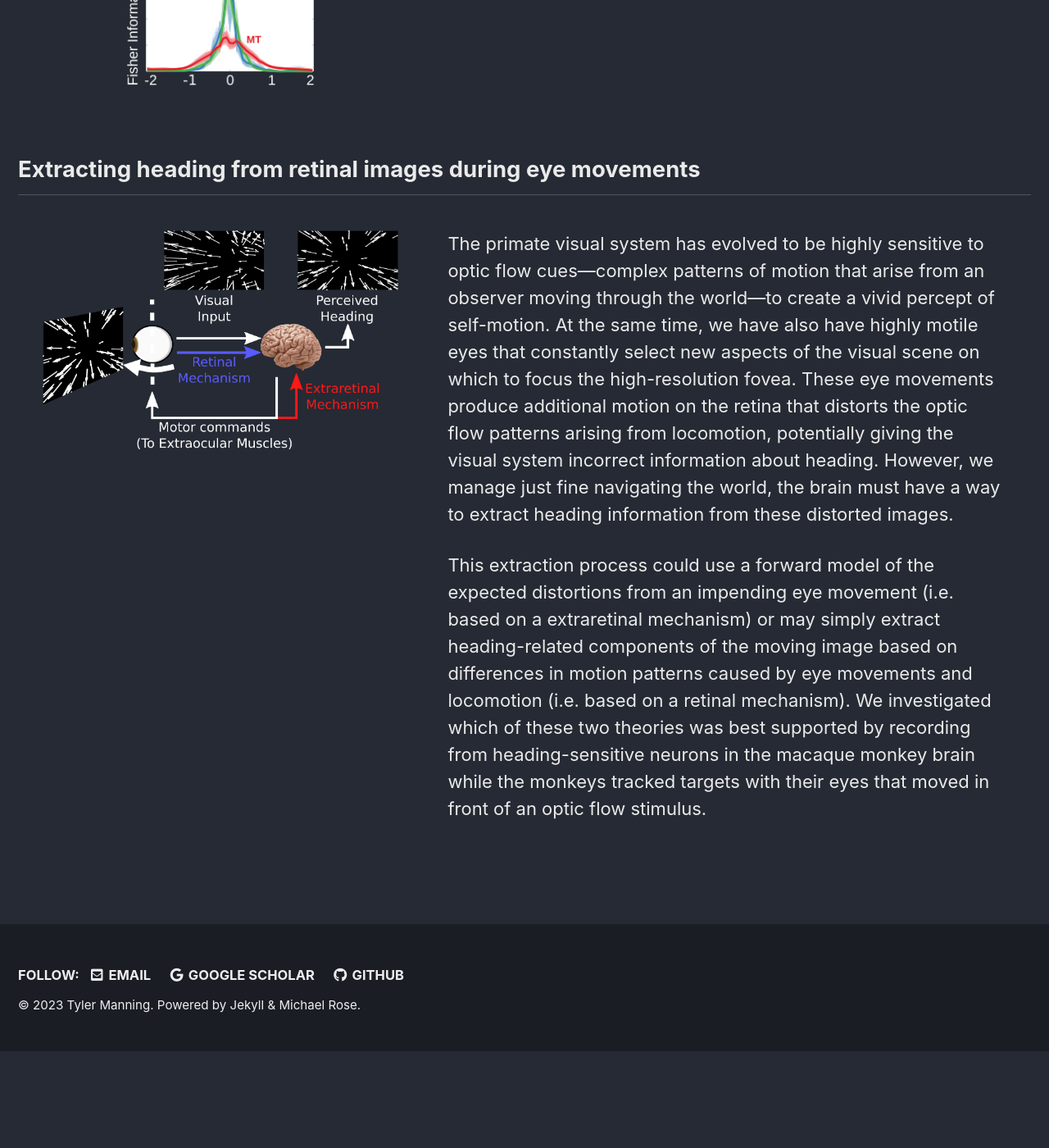
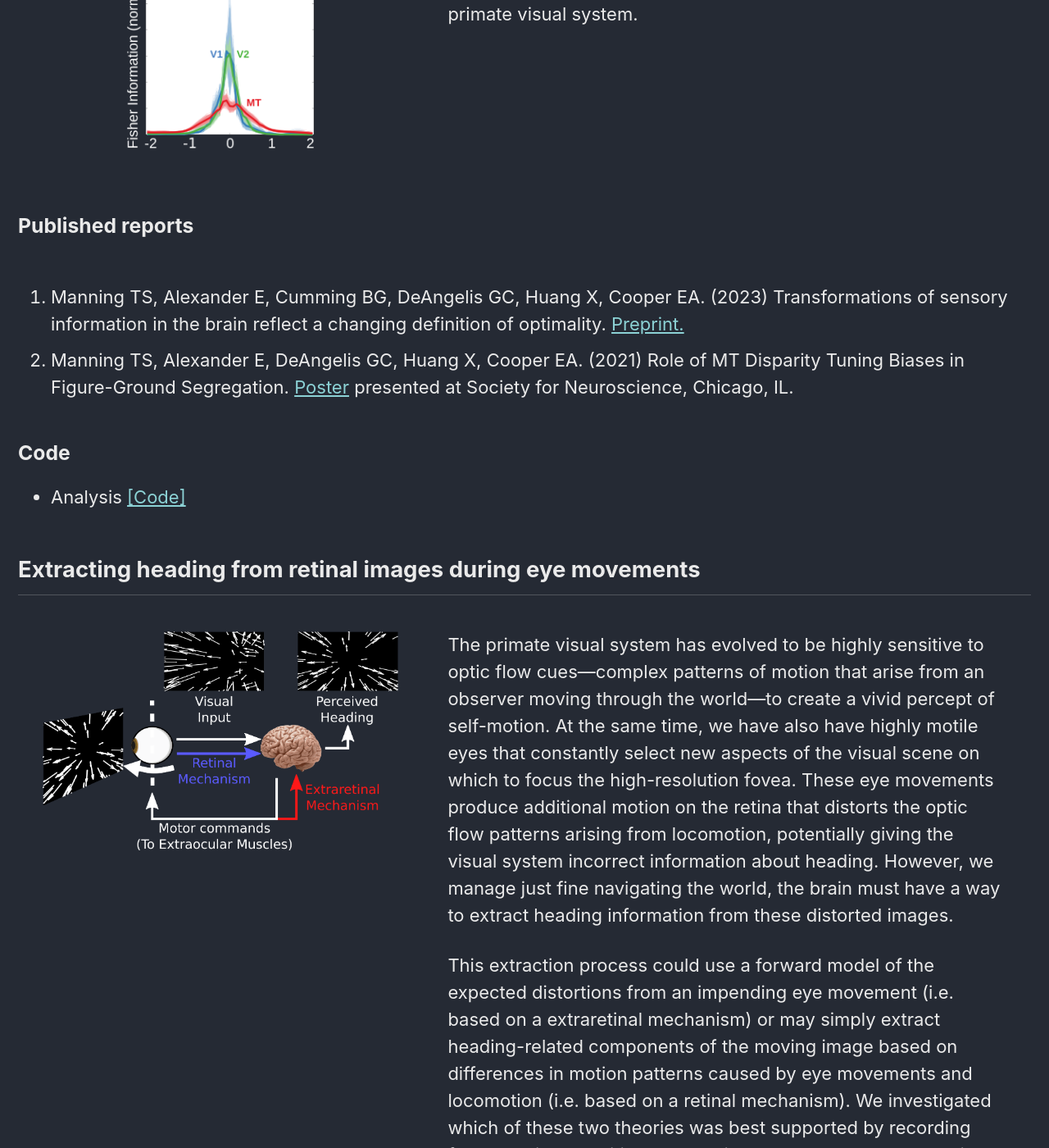
Before and after one commit to tsmanning/tsmanning.github.io, a Jekyll site: the page built from _pages/projects.html, in a window 1280 px wide and 1400 px high, scrolled down 2609 px. Shown: the whole window at 82% size. Built offline with Jekyll 4.4.1, drawn with Linux system fonts in a browser that asks for light colours; cached includes are drawn as plain includes; before the commit the page ends 3891 px from its top, so only the background shows below that; some of the changed text lies outside the part shown.

Commit message:
updating projects

```diff
--- a/_pages/projects.html
+++ b/_pages/projects.html
@@ -85,18 +85,21 @@ intro:
   </div>
 </div>
 <h3>Published reports</h3>
-<div class="row">
+<div>
   <ol>
     <li>Manning TS, Pillow JW, Rokers B, Cooper EA. (2022) Humans make non-ideal inferences about world motion.
     Journal of Vision 2022;22(14):4054. doi: <a href="https://doi.org/10.1167/jov.22.14.4054">10.1167/jov.22.14.4054</a>.</li>
+    <li>Manning TS, Naecker BN, McLean IR, Rokers B, Pillow JW, Cooper EA. (2022) A general framework for
+    inferring Bayesian ideal observer models from psychophysical data. eNeuro. <a href="https://doi.org/10.1523/ENEURO.0144-22.2022">10.1523/ENEURO.0144-22.2022</a>.</li>
     <li>Manning TS, Pillow JW, Rokers B, Cooper EA. (2023) Contrast-dependent speed biases are distance-dependent too. In Prep.</li>
   </ol>
 </div>
 <h3>Code</h3>
-<div class="row">
+<div>
   <ul>
     <li>Stimulus <a href="https://github.com/tsmanning/priorCoords_ptbCode">[Code]</a></li>
     <li>Analysis <a href="https://github.com/tsmanning/priorCoords_analysis">[Code]</a></li>
+    <li>Bayesian ideal observer framework <a href="https://github.com/tsmanning/bayesIdealObserverMoG">[Code]</a></li>
   </ul>
 </div>
 
@@ -122,8 +125,20 @@ intro:
        network of the primate visual system.</p>
   </div>
 </div>
-
+<h3>Published reports</h3>
 <div>
+  <ol>
+    <li>Manning TS, Alexander E, Cumming BG, DeAngelis GC, Huang X, Cooper EA. (2023) Transformations of sensory
+  information in the brain reflect a changing definition of optimality. <a href="https://tsmanning.github.io/files/Manningetal2023_InfoTransforms.pdf">Preprint.</a></li>
+    <li>Manning TS, Alexander E, DeAngelis GC, Huang X, Cooper EA. (2021) Role of MT Disparity Tuning
+    Biases in Figure-Ground Segregation. <a href="https://www.abstractsonline.com/pp8/#!/10485/presentation/24967">Poster</a> presented at Society for Neuroscience, Chicago, IL.</li>
+  </ol>
+</div>
+<h3>Code</h3>
+<div>
+  <ul>
+    <li>Analysis <a href="https://github.com/tsmanning/DisparityInfoProject">[Code]</a></li>
+  </ul>
 </div>
 
 <!-- Project 3 container -->
@@ -149,5 +164,18 @@ intro:
        optic flow stimulus.</p>
   </div>
 </div>
+<h3>Published reports</h3>
+<div>
+  <ol>
+    <li>Manning TS, Britten KH. (2019) Retinal stabilization reveals limited influence of extraretinal signals on
+  heading tuning in the medial superior temporal area. J Neurosci. 39 (41) 8064-8078. doi: <a href="https://doi.org/10.1523/JNEUROSCI.0388-19.2019">10.1523/JNEUROSCI.0388-19.2019</a>.</li>
+  </ol>
+</div>
+<h3>Code</h3>
+<div>
+  <ul>
+    <li>Analysis <a href="https://github.com/tsmanning/EfferenceCopyMST">[Code]</a></li>
+  </ul>
+</div>
 
 </body>
```
